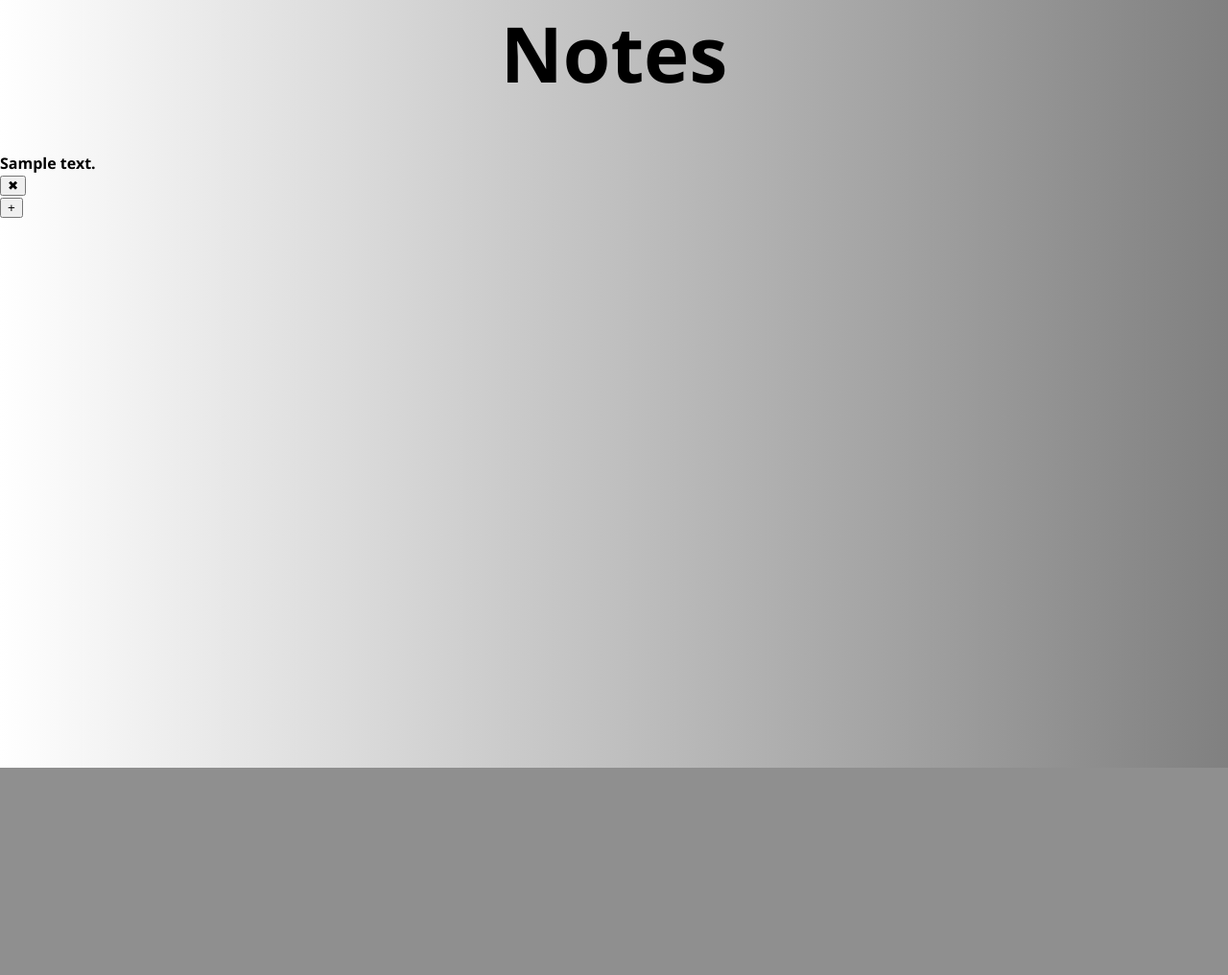
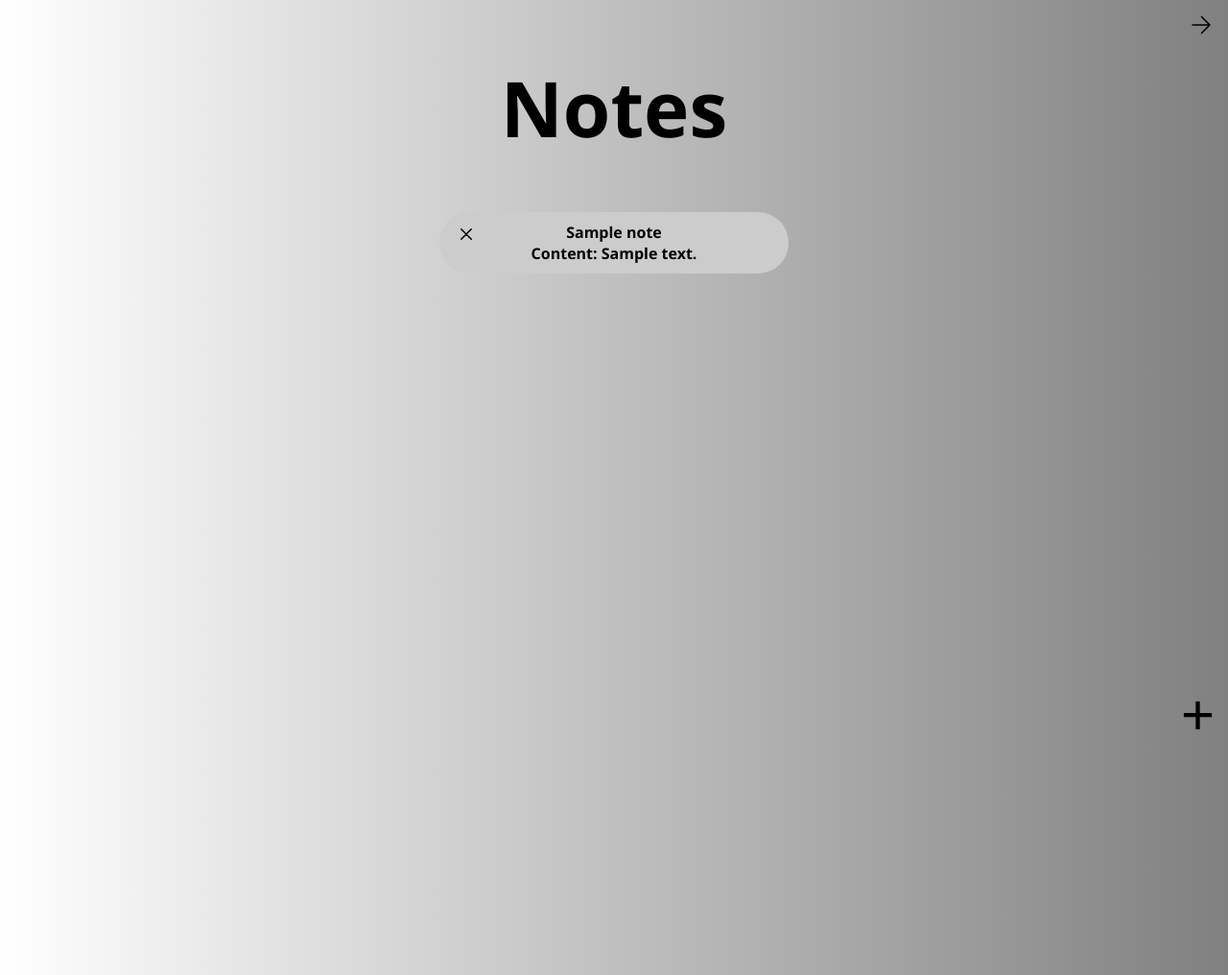
Before and after one commit to m1a5leep/BoostBuddy, a Flask app: template Boost Buddy Project/templates/notes.html in a window 1280 px wide. Shown: the whole page at 96% size. Before the commit the page ends 800 px from the top, so only its background shows below. Run offline with Flask 3, Linux system fonts and the light colour scheme; the template is opened without the code that fills it: most values are stand-ins (such as "Sample title", 1, 10 or a date in 2020).

Commit message:
add and change lines

```diff
--- a/Boost Buddy Project/templates/homepage.html
+++ b/Boost Buddy Project/templates/homepage.html
@@ -18,7 +18,7 @@
     </header>
     <section class="row">
         <section class="column main">
-            <button class="nav" type="button" style="padding: 200px 135px; font-size: 65px; margin: 30px 180px;">Calendar</button>
+            <button onclick="window.location.href='/calendar'" class="nav" type="button" style="padding: 200px 135px; font-size: 65px; margin: 30px 180px;">Calendar</button>
         </section>
         <section class="column side">
             <div><a href="{{ url_for('task') }}"><button class="nav" type="button">Tasks</button></a></div>
--- a/Boost Buddy Project/templates/notes.html
+++ b/Boost Buddy Project/templates/notes.html
@@ -3,43 +3,43 @@
 <head>
     <meta charset="UTF-8">
     <meta name="viewport" content="width=device-width, initial-scale=1.0">
-    <title>Notes</title>
-    <link rel="stylesheet" type="text/css" href="{{ url_for('static', filename='css/notes.css') }}">
+   <title>Notes</title>
+   <link rel="stylesheet" href="{{url_for('static', filename='css/notes.css')}}">
 
 </head>
 <body>
-    <div class="container">
-        <h1>Notes</h1>
-
-
-        <form id="add-note-form" action="{{ url_for('add_note') }}" method="POST" style="display: none;">
-            <textarea name="note" id="new-note-input" rows="5" cols="50" placeholder="Write your note here..."></textarea>
-            <br>
-            <button type="submit">Add Note</button>
-        </form>
-
-
-        <div id="notes-container">
-            {% for note in notes %}
-                <div class="note-box">
-                    <span>{{ note }}</span>
-                    <form action="{{ url_for('delete_note', note_index=loop.index0) }}" method="POST">
-                        <button type="submit" class="delete-btn">&#10006;</button>
-                    </form>
-                </div>
-            {% endfor %}
-        </div>
-
-
-        <button id="add-note-btn" class="add-note-btn">+</button>
+    <header>
+        <nav>
+            <ul>
+                <li style="float:right">
+                    <a href="{{ url_for('homepage') }}">
+                        <?xml version="1.0" encoding="UTF-8"?>
+                        <svg width="24px" height="24px" viewBox="0 0 24 24" stroke-width="1.5" fill="none" xmlns="http://www.w3.org/2000/svg" color="#000000">
+                            <path d="M3 12L21 12M21 12L12.5 3.5M21 12L12.5 20.5" stroke="#000000" stroke-width="1.5" stroke-linecap="round" stroke-linejoin="round"></path>
+                        </svg>
+                    </a>
+                </li>
+            </ul>
+        </nav>
+    </header>
+    <h1>Notes</h1>
+    <div class="box">
+        {% for note in notes %}
+            <div class="notesbox">
+                <span>
+                    <strong>{{ note.title }}</strong><br>
+                    Content: {{ note.content}}<br>
+                    <div>
+                        <form action="{{ url_for('delete_notes', notes_index=loop.index0) }}" method="post" class="delete-form">
+                            <button type="submit" class="btn-delete">
+                                <?xml version="1.0" encoding="UTF-8"?><svg width="24px" height="24px" stroke-width="1.5" viewBox="0 0 24 24" fill="none" xmlns="http://www.w3.org/2000/svg" color="#000000"><path d="M6.75827 17.2426L12.0009 12M17.2435 6.75736L12.0009 12M12.0009 12L6.75827 6.75736M12.0009 12L17.2435 17.2426" stroke="#000000" stroke-width="1.5" stroke-linecap="round" stroke-linejoin="round"></path></svg>
+                            </button>
+                        </form>
+                    </div>
+                </span>
+            </div>
+        {% endfor %}
     </div>
-
-
-    <script>
-
-        document.getElementById('add-note-btn').addEventListener('click', function() {
-            document.getElementById('add-note-form').style.display = 'block';
-        });
-    </script>
+    <a href="{{ url_for('add_note') }}"><button class="add">+</button></a>
 </body>
 </html>
```
Also changed, not shown: Boost Buddy Project/templates/task.html (+37 -10 lines).
